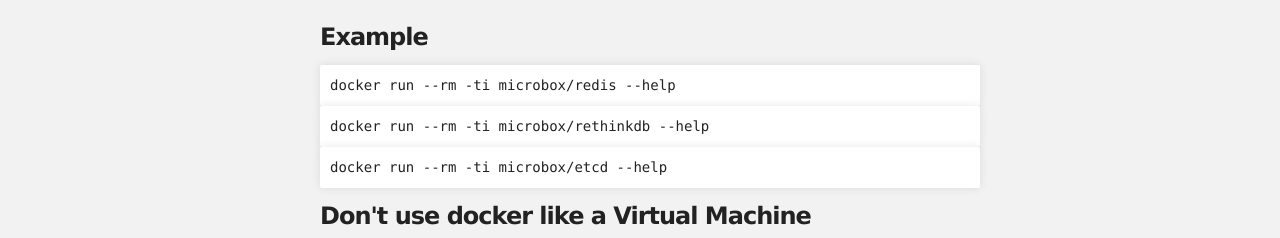
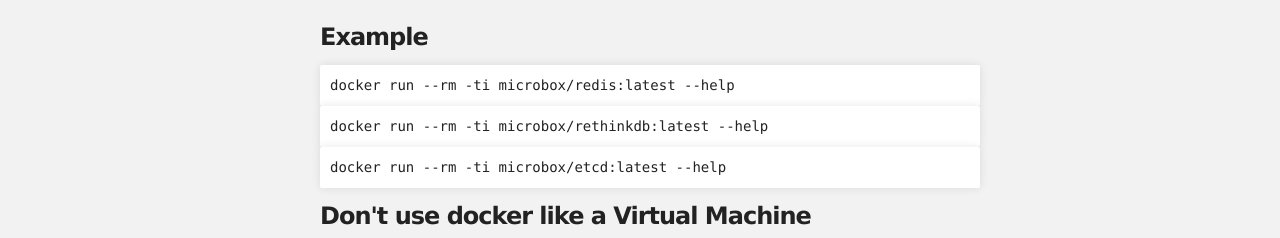
Before and after one commit to microbox/microbox.github.io, a plain HTML site: page index.html in a window 1280 px wide. Shown: the part 627-865 px from the top of the page. Drawn offline with Linux system fonts and the light colour scheme.

```diff
--- a/index.html
+++ b/index.html
@@ -72,13 +72,13 @@
 <h3>
 <a name="example" class="anchor" href="#example"><span class="octicon octicon-link"></span></a>Example</h3>
 
-<div class="highlight highlight-bash"><pre>docker run --rm -ti microbox/redis --help
+<div class="highlight highlight-bash"><pre>docker run --rm -ti microbox/redis:latest --help
 </pre></div>
 
-<div class="highlight highlight-bash"><pre>docker run --rm -ti microbox/rethinkdb --help
+<div class="highlight highlight-bash"><pre>docker run --rm -ti microbox/rethinkdb:latest --help
 </pre></div>
 
-<div class="highlight highlight-bash"><pre>docker run --rm -ti microbox/etcd --help
+<div class="highlight highlight-bash"><pre>docker run --rm -ti microbox/etcd:latest --help
 </pre></div>
 
 <h3>
```
Also changed, not shown: params.json (+1 -1 lines).
